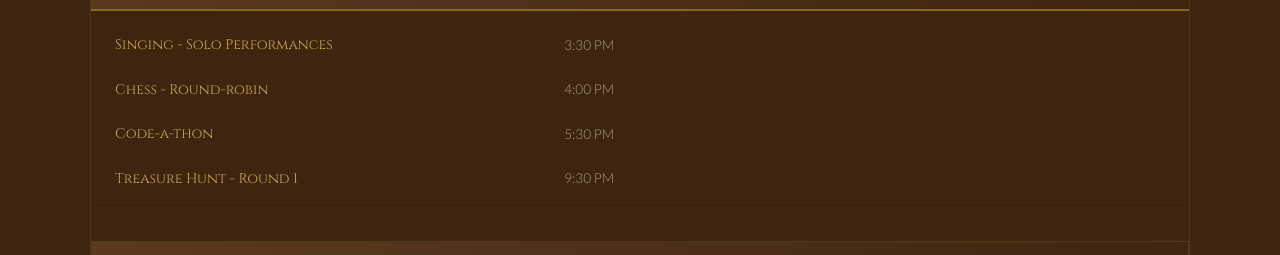
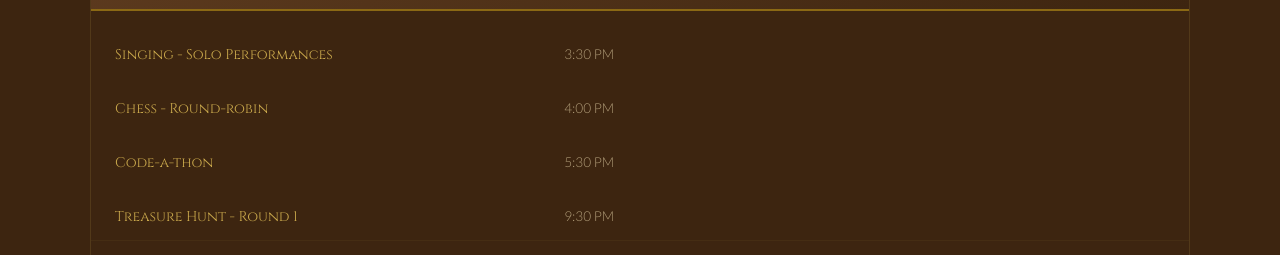
Before and after one commit to Gagan007tech/Abhyudhaya, a plain HTML site: page schedule.html in a window 1280 px wide. Shown: the part 686-941 px from the top of the page. Drawn offline with Linux system fonts and the light colour scheme.

Commit message:
Changed allignment

```diff
--- a/schedule.html
+++ b/schedule.html
@@ -729,12 +729,12 @@
           <div class="evt-row">
             <div class="evt-name-cell">Singing - Solo Performances</div>
             <div class="evt-time-cell">3:30 PM</div>
-            <br /><br>
-            <div class="evt-name-cell">Chess - Round-robin</div>
+            <br><br>
+            <br><div class="evt-name-cell">Chess - Round-robin</div>
             <div class="evt-time-cell">4:00 PM</div><br>
             <div class="evt-name-cell">Code-a-thon</div>
             <div class="evt-time-cell">5:30 PM</div><br><br>
-            <div class="evt-name-cell">Treasure Hunt - Round 1</div>
+            <br><div class="evt-name-cell">Treasure Hunt - Round 1</div>
             <div class="evt-time-cell">9:30 PM</div>
           </div><br><br>
           <div class="day-block">
```
